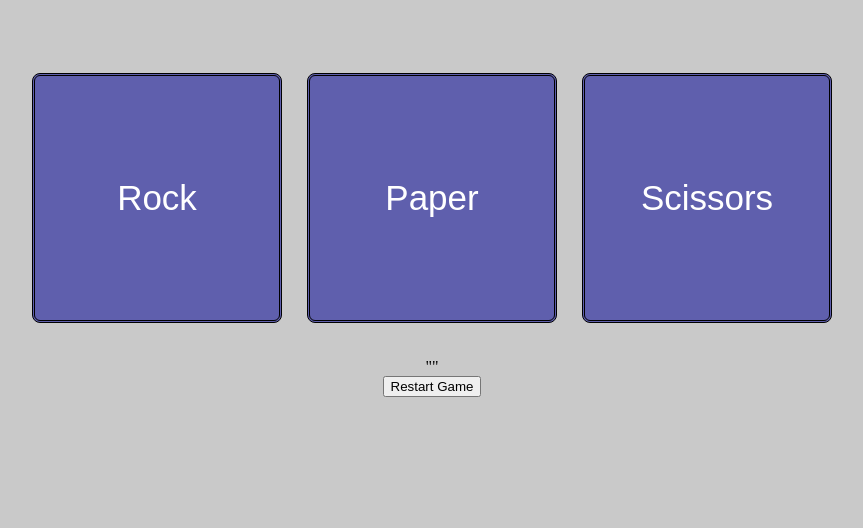
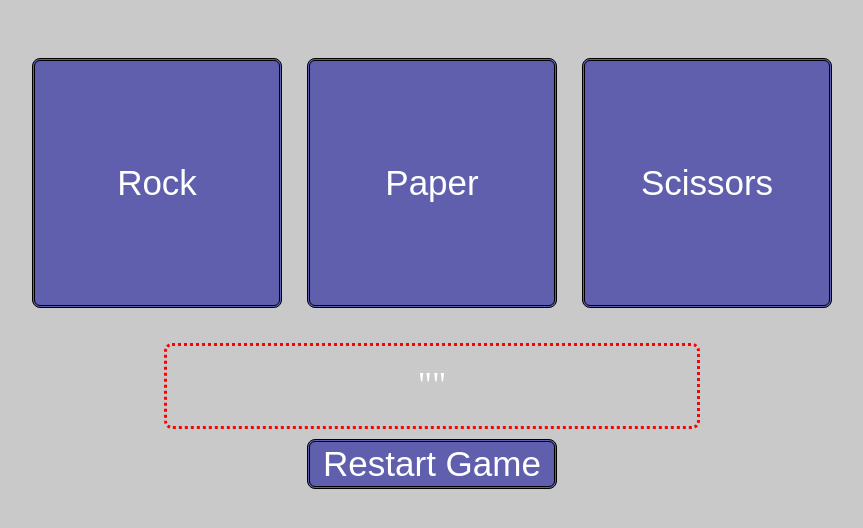
Before and after one commit to georgealin/Rock-Paper-Scissors, a plain HTML site: page index.html in a window 1280 px wide. Shown: the whole page, without its empty margins (216-1079 px from the left). Drawn offline with nearby package versions, Linux system fonts and the light colour scheme.

Commit message:
Add restart button css

```diff
--- a/style.css
+++ b/style.css
@@ -10,8 +10,8 @@ body {
     display: flex;
     justify-content: center;
     flex-grow: 2;
-    flex-shrink: 1;
-    margin-top: 65px;
+    flex-shrink: 2;
+    margin-top: 50px;
     margin-bottom: 35px;
     gap: 25px;
 
@@ -31,13 +31,13 @@ body {
     color: white;
 }
 
-.result {
+#result {
     display: flex;
     flex-grow: 2;
     flex-shrink: 1;
     justify-content: center;
     align-items: center;
-    width: 340px;
+    width: 500px;
     height: 50px;
     font-size: 35px;
     color: white;
@@ -45,6 +45,7 @@ body {
     border-radius: 8px;
     border-color: red;
     border-width: 3px;
+    padding: 15px;
 
 }
 
@@ -52,4 +53,18 @@ body {
     font-size: 40px;
     font-weight: bold;
     color: red;
+    margin-bottom: -25px;
 }
+
+#restartBtn {
+    width: 250px;
+    height: 50px;
+    border-style: double;
+    border-radius: 8px;
+    border-width: 3px;
+    border-color: black;
+    background-color: rgba(28, 28, 156, 0.61);
+    font-size: 35px;
+    color: white;
+    margin-top: 35px;
+}
```
